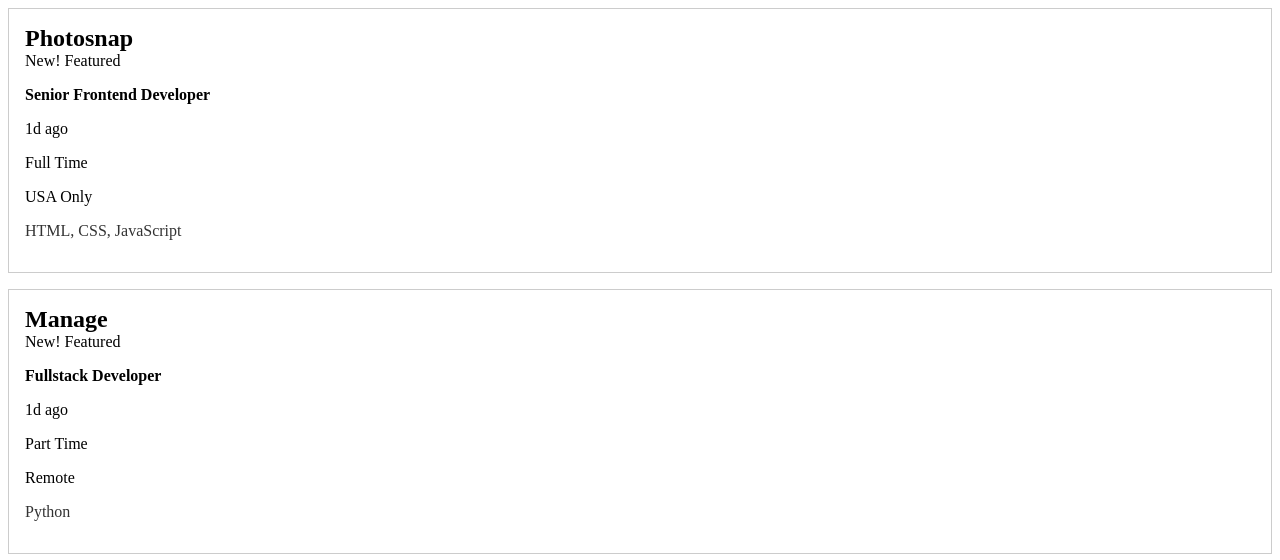
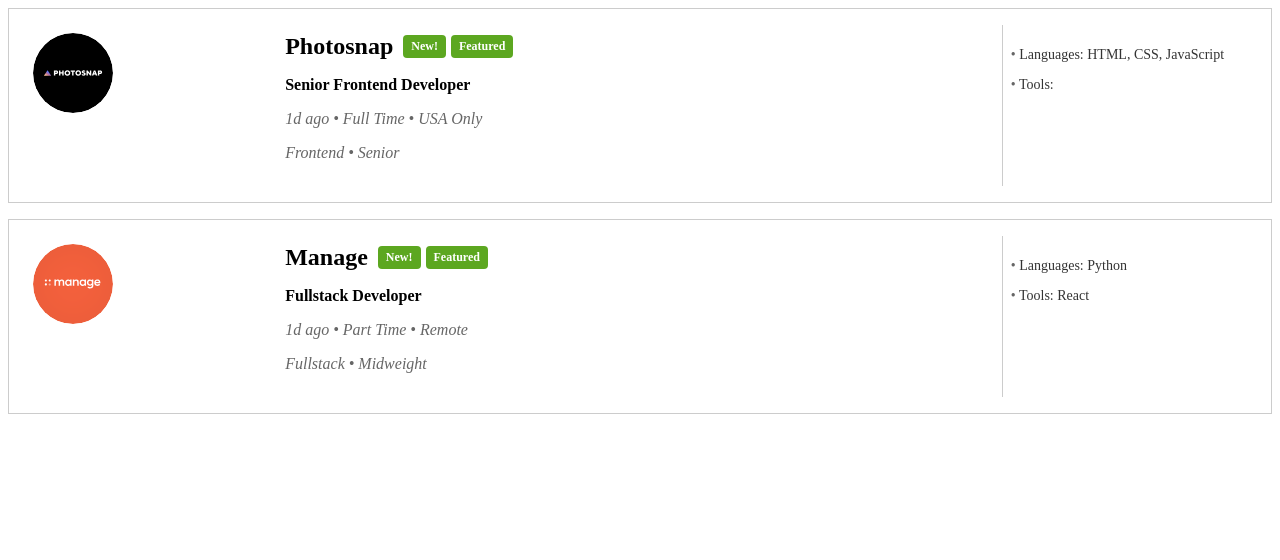
Before and after one commit to mnmustafa1109/Web-Ass-1, a website built with Parcel: page index.html in a window 1280 px wide. Built offline with nearby package versions, Linux system fonts and the light colour scheme; files whose address does not match are found by name.

Commit message:
added imgs path as static

```diff
--- a/css/main.css
+++ b/css/main.css
@@ -1,30 +1,81 @@
-
-
 /* styles.css */
-.attribution { font-size: 11px; text-align: center; }
-.attribution a { color: hsl(228, 45%, 44%); }
 
 /* Add styles for job listing cards */
 .job-card {
+  display: flex;
   border: 1px solid #ccc;
   padding: 16px;
   margin-bottom: 16px;
 }
 
-/* Add additional styling for specific elements within the card */
-.job-card h2 {
+.job-card .job-image {
+  flex: 1;
+  padding: 8px;
+}
+
+.job-card .job-image img {
+  border-radius: 50%;
+  max-width: 80px;
+}
+
+.job-card .job-details {
+  flex: 3;
+  padding: 8px;
+}
+
+.job-card .company-info {
+  display: flex;
+  align-items: center;
+}
+
+.job-card .company-info h2 {
   font-size: 24px;
   margin: 0;
+  margin-right: 10px;
+}
+
+.job-card .company-info .new,
+.job-card .company-info .featured {
+  font-size: 12px;
+  font-weight: bold;
+  padding: 4px 8px;
+  background-color: #5ca720;
+  color: white;
+  border-radius: 4px;
+  margin-right: 5px;
 }
 
 .job-card .role {
   font-weight: bold;
 }
 
-.job-card .level {
+.job-card .job-meta {
   font-style: italic;
+  color: #666;
+  margin-top: 5px;
 }
 
-.job-card .languages {
+.job-card .job-skills {
+  flex: 1;
+  padding: 8px;
+  border-left: 1px solid #ccc;
+}
+
+.job-card .languages,
+.job-card .tools {
   color: #333;
+  font-size: 14px;
 }
+
+.job-card .languages:before,
+.job-card .tools:before {
+  content: "• ";
+  color: #666;
+}
+
+/* Add responsive styles for smaller screens if needed */
+@media (max-width: 768px) {
+  .job-card {
+    flex-direction: column;
+  }
+}
--- a/js/main.js
+++ b/js/main.js
@@ -7,7 +7,7 @@
     {
       "id": 1,
       "company": "Photosnap",
-      "logo": "./images/photosnap.svg",
+      "logo": "photosnap.svg",
       "new": true,
       "featured": true,
       "position": "Senior Frontend Developer",
@@ -22,7 +22,7 @@
     {
       "id": 2,
       "company": "Manage",
-      "logo": "./images/manage.svg",
+      "logo": "manage.svg",
       "new": true,
       "featured": true,
       "position": "Fullstack Developer",
@@ -39,14 +39,25 @@
   function createJobCard(job) {
     return `
     <div class="job-card">
-      <h2>${job.company}</h2>
-      ${job.new ? '<span>New!</span>' : ''}
-      ${job.featured ? '<span>Featured</span>' : ''}
-      <p class="role">${job.position}</p>
-      <p>${job.postedAt}</p>
-      <p>${job.contract}</p>
-      <p>${job.location}</p>
-      <p class="languages">${job.languages.join(', ')}</p>
+      <div class="job-image">
+        <img src="${job.logo}" alt="${job.company} Logo">
+      </div>
+      <div class="job-details">
+        <div class="company-info">
+          <h2>${job.company}</h2>
+          ${job.new ? '<span class="new">New!</span>' : ''}
+          ${job.featured ? '<span class="featured">Featured</span>' : ''}
+        </div>
+        <p class="role">${job.position}</p>
+        <div class="job-meta">
+          <p>${job.postedAt} • ${job.contract} • ${job.location}</p>
+          <p class="level">${job.role} • ${job.level}</p>
+        </div>
+      </div>
+      <div class="job-skills">
+        <p class="languages">Languages: ${job.languages.join(', ')}</p>
+        <p class="tools">Tools: ${job.tools.join(', ')}</p>
+      </div>
     </div>
   `;
   }
--- a/package.json
+++ b/package.json
@@ -7,9 +7,11 @@
   "author": "",
   "scripts": {
     "build": "parcel build index.html",
-    "dev": "parcel index.html --open",
+    "dev": "npm run build-img && parcel index.html --open",
     "start": "npm run build && npm run dev",
-    "test": "echo \"Error: no test specified\" && exit 1"
+    "test": "echo \"Error: no test specified\" && exit 1",
+    "build-img": "parcel build img/* --no-cache"
+
   },
   "devDependencies": {
     "parcel-bundler": "^1.12.4"
```
Also changed, not shown: 1 other file.
